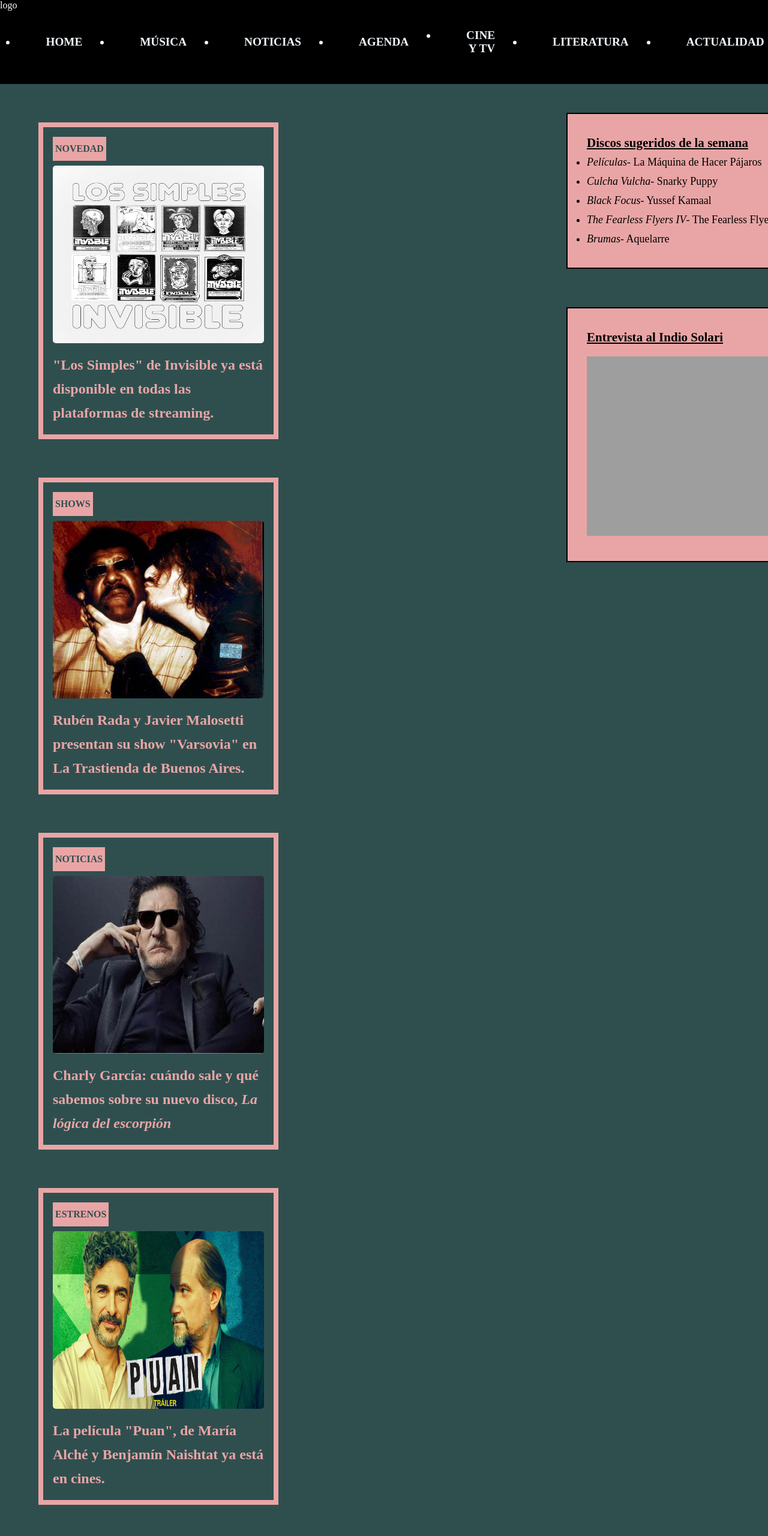
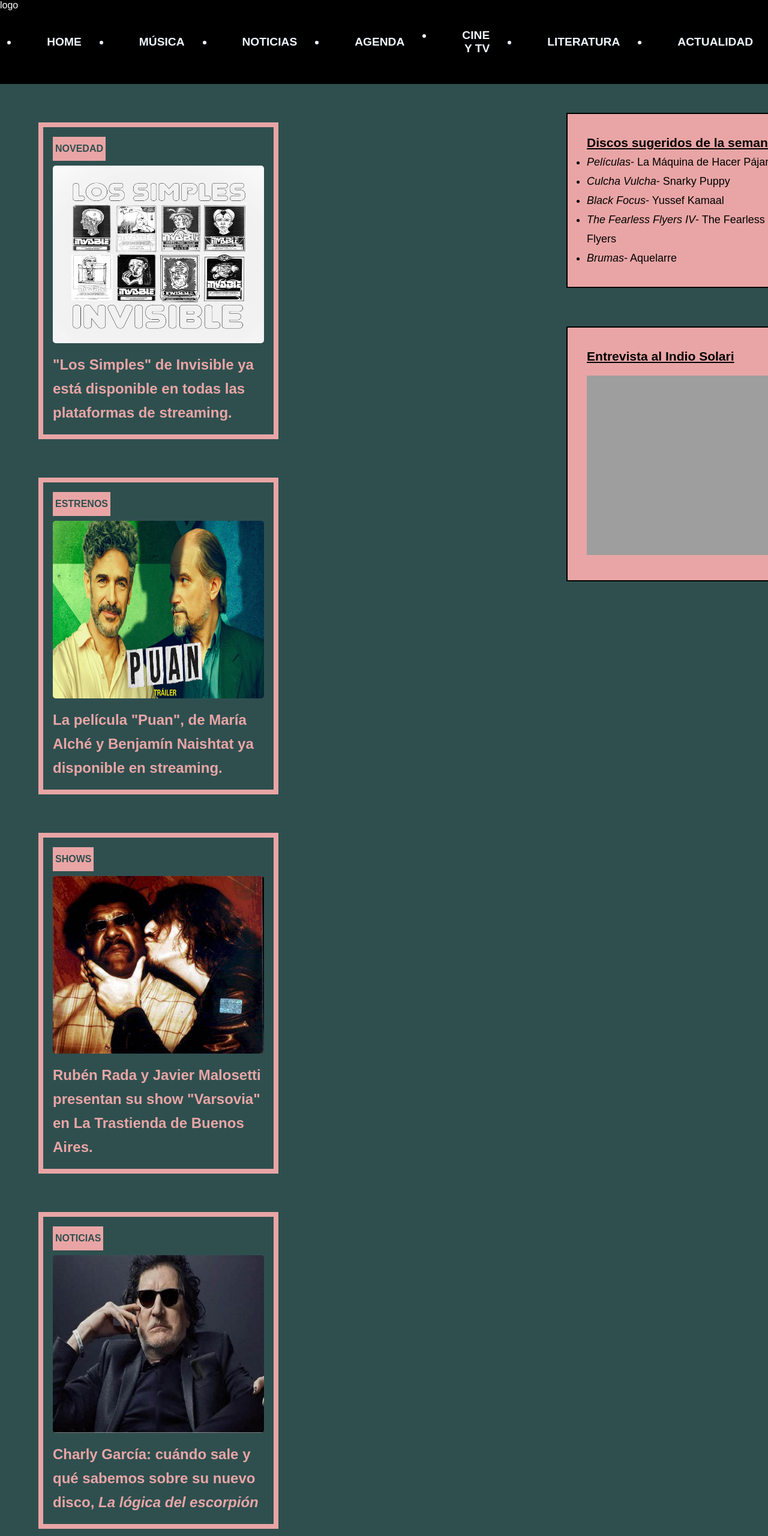
Before and after one commit to sabrisegovia/Utn-front-dev, a plain HTML site: page Clase 4/index.html in a window 1280 px wide. Shown: the top 2560 px of the page at 60% size. Drawn offline with Linux system fonts and the light colour scheme; grey boxes are pictures that could not be loaded.

Commit message:
correción de errores y detalles

```diff
--- a/Clase 4/estilos.css
+++ b/Clase 4/estilos.css
@@ -2,7 +2,7 @@
     margin: 0;
     padding: 0;
     box-sizing: border-box;
-
+    font-family: "Ubuntu Sans", sans-serif;
 }
 
 body{
@@ -63,6 +63,11 @@ body{
     border: solid 0.5rem rgb(233, 165, 165);
     display: inline-block;
 
+}
+
+.box-model a{
+    color: rgb(233, 165, 165);
+    text-decoration: none;
 }
 
 .box_title{
@@ -131,6 +136,11 @@ body{
     float: right;
 }
 
+.contenido_otros a{
+    color: black;
+    text-decoration: none;
+}
+
 .video iframe{
     width: 100%;
     padding-top: 1rem;
--- a/Clase 4/index.html
+++ b/Clase 4/index.html
@@ -15,7 +15,7 @@
         <div>
             <nav class="menuSuperior">
                     <ul>
-                        <li><a href="menuSuperior">HOME</a></li>
+                        <li><a href="header">HOME</a></li>
                         <li>MÚSICA</li>
                         <li>NOTICIAS</li>
                         <li>AGENDA</li>
@@ -30,11 +30,18 @@
 
    <section class="contenido">
         <div class="box-model">
-             <h2 class="box_title">NOVEDAD</h2>
+             <a href="https://music.youtube.com/playlist?list=OLAK5uy_lLB0lSVKmf_xinGP57tXo0KMiZVakGT8s"><h2 class="box_title">NOVEDAD</h2>
                 <div class="contenido_imagen">
                      <img src="./Imagenes/los_simples.jpg" alt="Invisible">
                 </div>
-                  <p>"Los Simples" de Invisible ya está disponible en todas las plataformas de streaming.</p>
+                <p>"Los Simples" de Invisible ya está disponible en todas las plataformas de streaming.</p></a>
+          </div>
+          <div class="box-model">
+            <a href="https://www.primevideo.com/-/es/detail/0TKX2I7DBBK5YJE3GSLEJEY4CK/ref=atv_dl_rdr"><h2 class="box_title">ESTRENOS</h2>
+                <div class="contenido_imagen">
+                     <img src="./Imagenes/puan.jpg" alt="puan">
+                </div>
+                <p>La película "Puan", de María Alché y Benjamín Naishtat ya disponible en streaming.</p></a>
          </div>
          <div class="box-model">
              <h2 class="box_title">SHOWS</h2>
@@ -51,11 +58,25 @@
                  <p>Charly García: cuándo sale y qué sabemos sobre su nuevo disco, <em>La lógica del escorpión</em></p>
          </div>
          <div class="box-model">
-            <h2 class="box_title">ESTRENOS</h2>
+            <h2 class="box_title"></h2>
                 <div class="contenido_imagen">
-                      <img src="./Imagenes/puan.jpg" alt="puan">
+                    <img src="" alt="Img">
                </div>
-                 <p>La película "Puan", de María Alché y Benjamín Naishtat ya está en cines.</p>
+                <p></p>
+        </div>
+        <div class="box-model">
+            <h2 class="box_title"></h2>
+                <div class="contenido_imagen">
+                    <img src="" alt="">
+               </div>
+                <p></p>
+        </div>
+        <div class="box-model">
+            <h2 class="box_title"></h2>
+                <div class="contenido_imagen">
+                    <img src="" alt="">
+               </div>
+                <p></p>
         </div>
     </section>
 
@@ -64,11 +85,11 @@
             <h3 class="aside_titulo">Discos sugeridos de la semana</h3>
                 <div>
                     <ul>
-                        <li><em>Películas</em>- La Máquina de Hacer Pájaros</li>
-                        <li><em>Culcha Vulcha</em>- Snarky Puppy</li>
-                        <li><em>Black Focus</em>- Yussef Kamaal</li>
-                        <li><em>The Fearless Flyers IV</em>- The Fearless Flyers</li>
-                        <li><em>Brumas</em>- Aquelarre</li>
+                        <li><a href="https://music.youtube.com/playlist?list=OLAK5uy_mMlcHQ9-KYFUfp6VrQbMPHR6lMCjlIimY"><em>Películas</em>- La Máquina de Hacer Pájaros</a></li>
+                        <li><a href="https://music.youtube.com/playlist?list=OLAK5uy_ltohMOE7QhYGhLASNCOoFKVInJanG4q_8"><em>Culcha Vulcha</em>- Snarky Puppy</a></li>
+                        <li><a href="https://music.youtube.com/playlist?list=OLAK5uy_l4y98EX0hzTSAuqlPUSpFuAYnvZpztQyo"><em>Black Focus</em>- Yussef Kamaal</a></li>
+                        <li><a href="https://music.youtube.com/playlist?list=OLAK5uy_kSBqX19CRTE46hHSeUEP9y5AMZTCJpOBk"><em>The Fearless Flyers IV</em>- The Fearless Flyers</a></li>
+                        <li><a href="https://music.youtube.com/playlist?list=OLAK5uy_m92eK48KjKhB85OomOGXJ0SNM77qZr_Hg"><em>Brumas</em>- Aquelarre</a></li>
                     </ul>
                 </div>
         </aside>
@@ -104,7 +125,8 @@
             </div>
             <div>
                 <h1 class="news">Suscribite a nuestro newsletter</h1>
-                    <h2 class="newsletter">Email</h2>
+                    <label for="email">Ingresá tu email:</label>
+                    <input type="email" id="email" name="email">
                     <button>Suscribite</button>
             </div>
         </div>
```
Lines whose indentation alone changed are shown as unchanged.
